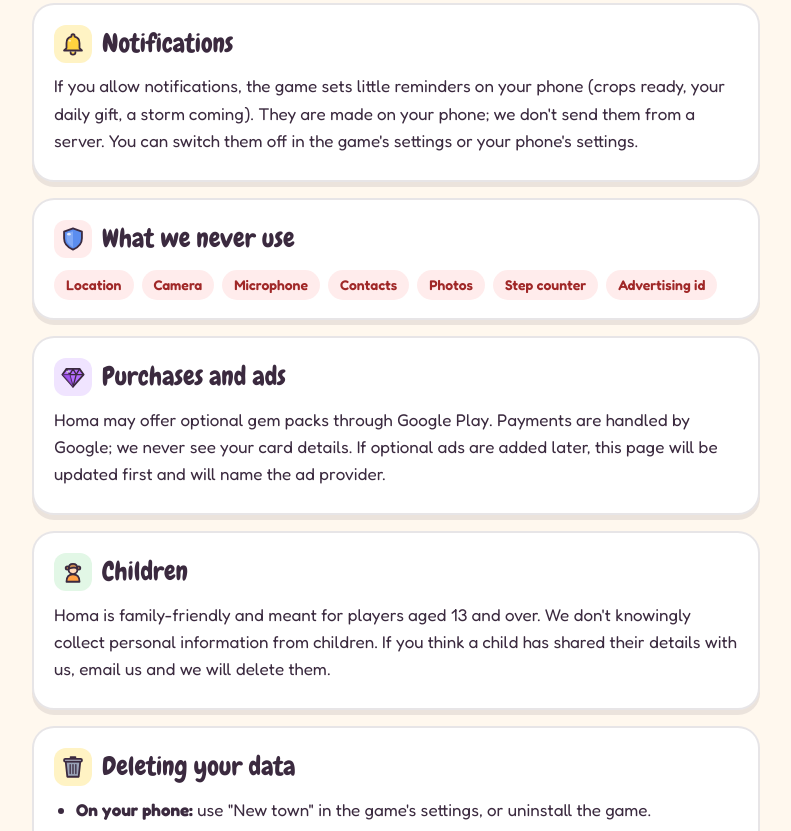
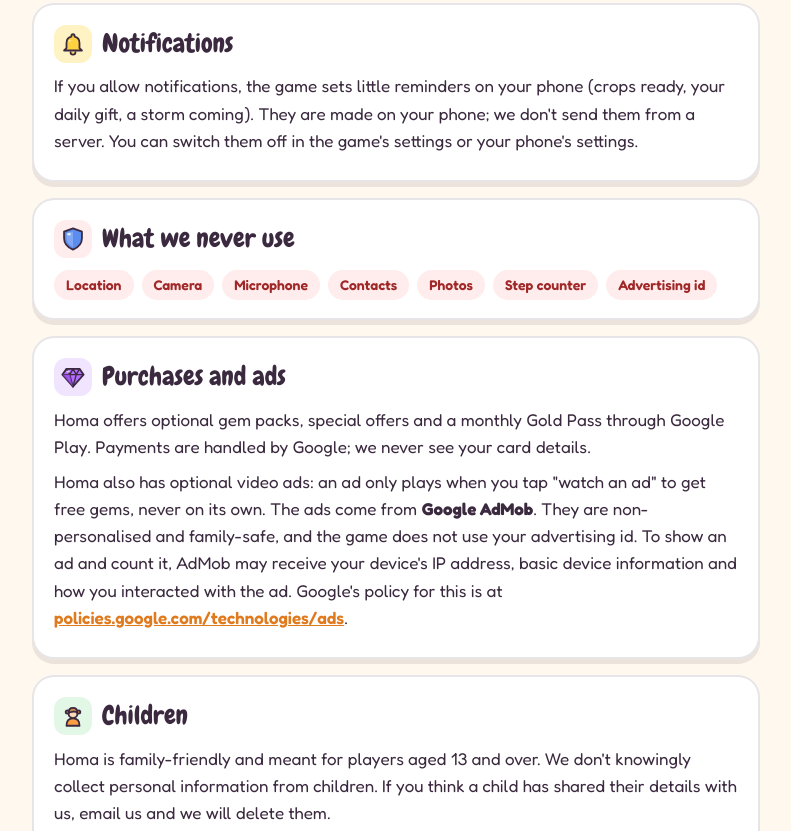
Before and after one commit to luckyyFTW/homa-privacy, a plain HTML site: page index.html in a window 1280 px wide. Shown: the part 1906-2737 px from the top of the page, without its empty margins (244-1035 px from the left). Drawn offline with Linux system fonts and the light colour scheme.

Commit message:
Privacy: name Google AdMob (optional rewarded ads, non-personalised), gem packs, offers and Gold Pass
Co-Authored-By: Claude Opus 5.5 <noreply@anthropic.com>

```diff
--- a/index.html
+++ b/index.html
@@ -65,7 +65,7 @@
 
 <main>
   <h1>Privacy Policy</h1>
-  <p class="date">Last updated: 5 November 2026</p>
+  <p class="date">Last updated: 8 November 2026</p>
 
   <section class="card short">
     <h2><span class="ic" style="background:#fff"><i class="gi"><svg viewBox="0 0 32 32" xmlns="http://www.w3.org/2000/svg" stroke="#3b2a3f" stroke-width="2.2" stroke-linejoin="round" stroke-linecap="round"><path d="M8 28h16" fill="none" stroke-width="2.4"/><path d="M16 28V16" fill="none" stroke="#3aa64a" stroke-width="2.6"/><path d="M16 17c-1-5-5-8-11-7 0 5 5 8 11 7z" fill="#4fc65a"/><path d="M16 15c1-5 5-8 11-7 0 5-5 8-11 7z" fill="#7ad86a"/></svg></i></span>The short version</h2>
@@ -114,7 +114,8 @@
 
   <section class="card">
     <h2><span class="ic" style="background:#f0e4ff"><i class="gi"><svg viewBox="0 0 32 32" xmlns="http://www.w3.org/2000/svg" stroke="#3b2a3f" stroke-width="2.2" stroke-linejoin="round" stroke-linecap="round"><path d="M8 6h16l5 7-13 15L3 13z" fill="#b46cff"/><path d="M3 13h26M8 6l4 7 4-7 4 7 4-7M12 13l4 15 4-15" fill="none" stroke-width="1.6"/><path d="M12 13l4 15L3 13z" fill="#9a4ce8" stroke="none" opacity=".7"/><ellipse cx="10" cy="9.5" rx="2" ry="1.4" fill="#fff" stroke="none" opacity=".75"/></svg></i></span>Purchases and ads</h2>
-    <p>Homa may offer optional gem packs through Google Play. Payments are handled by Google; we never see your card details. If optional ads are added later, this page will be updated first and will name the ad provider.</p>
+    <p>Homa offers optional gem packs, special offers and a monthly Gold Pass through Google Play. Payments are handled by Google; we never see your card details.</p>
+    <p>Homa also has optional video ads: an ad only plays when you tap "watch an ad" to get free gems, never on its own. The ads come from <b>Google AdMob</b>. They are non-personalised and family-safe, and the game does not use your advertising id. To show an ad and count it, AdMob may receive your device's IP address, basic device information and how you interacted with the ad. Google's policy for this is at <a href="https://policies.google.com/technologies/ads">policies.google.com/technologies/ads</a>.</p>
   </section>
 
   <section class="card">
```
